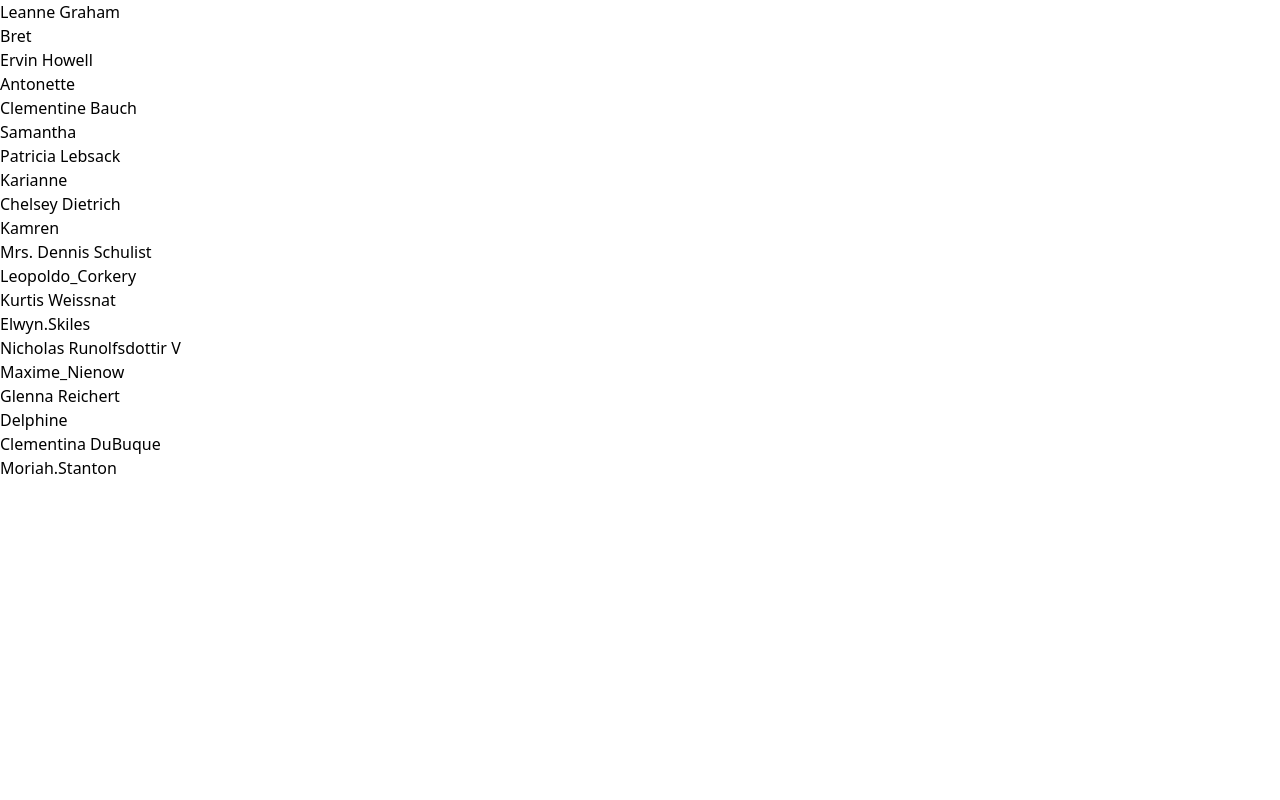
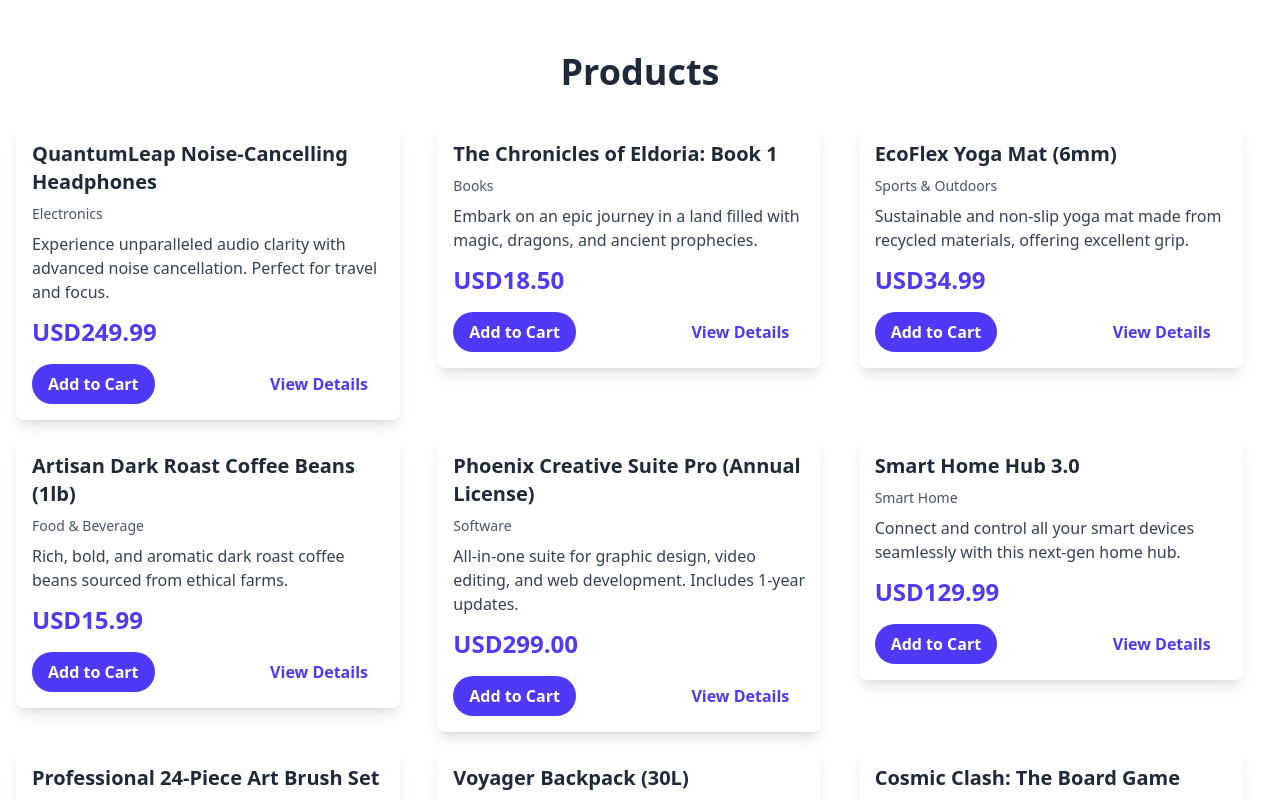
Before and after one commit to gaziakter/react-basic, a React (Vite) app: page / in a window 1280 px wide. Shown: the top 800 px of the page. Built offline with nearby package versions, Linux system fonts and the light colour scheme.

Commit message:
tailwind product

```diff
--- /dev/null
+++ b/public/product.json
@@ -0,0 +1,213 @@
+[
+  {
+    "product_id": "EL001",
+    "name": "QuantumLeap Noise-Cancelling Headphones",
+    "category": "Electronics",
+    "subcategory": "Audio",
+    "price": {
+      "amount": 249.99,
+      "currency": "USD"
+    },
+    "description": "Experience unparalleled audio clarity with advanced noise cancellation. Perfect for travel and focus.",
+    "brand": "SonicWave",
+    "model": "QL-500",
+    "availability": "In Stock",
+    "stock_quantity": 150,
+    "image_urls": [
+      "https://example.com/images/ql500_headphones1.jpg",
+      "https://example.com/images/ql500_headphones2.jpg"
+    ],
+    "specifications": {
+      "connectivity": "Bluetooth 5.2",
+      "battery_life_hours": 30,
+      "color": "Midnight Black"
+    },
+    "average_rating": 4.7,
+    "number_of_reviews": 850
+  },
+  {
+    "product_id": "BK003",
+    "name": "The Chronicles of Eldoria: Book 1",
+    "category": "Books",
+    "subcategory": "Fantasy",
+    "price": {
+      "amount": 18.50,
+      "currency": "USD"
+    },
+    "description": "Embark on an epic journey in a land filled with magic, dragons, and ancient prophecies.",
+    "author": "Lyra Thorne",
+    "publisher": "Mythos Publishing",
+    "publication_date": "2024-03-10",
+    "format": "Hardcover",
+    "pages": 420,
+    "isbn": "978-1-5678-9012-3",
+    "availability": "In Stock",
+    "stock_quantity": 500,
+    "image_urls": [
+      "https://example.com/images/eldoria_book1.jpg"
+    ]
+  },
+  {
+    "product_id": "CL005",
+    "name": "EcoFlex Yoga Mat (6mm)",
+    "category": "Sports & Outdoors",
+    "subcategory": "Fitness Equipment",
+    "price": {
+      "amount": 34.99,
+      "currency": "USD"
+    },
+    "description": "Sustainable and non-slip yoga mat made from recycled materials, offering excellent grip.",
+    "brand": "GreenFit",
+    "material": "Recycled TPE",
+    "dimensions_cm": "183 x 61 x 0.6",
+    "colors_available": ["Ocean Blue", "Forest Green", "Desert Rose"],
+    "availability": "In Stock",
+    "stock_quantity": 200,
+    "image_urls": [
+      "https://example.com/images/yoga_mat_blue.jpg",
+      "https://example.com/images/yoga_mat_green.jpg"
+    ]
+  },
+  {
+    "product_id": "KF002",
+    "name": "Artisan Dark Roast Coffee Beans (1lb)",
+    "category": "Food & Beverage",
+    "subcategory": "Coffee",
+    "price": {
+      "amount": 15.99,
+      "currency": "USD"
+    },
+    "description": "Rich, bold, and aromatic dark roast coffee beans sourced from ethical farms.",
+    "brand": "Morning Glory Roasters",
+    "weight_grams": 454,
+    "roast_level": "Dark",
+    "origin": "Colombia, Brazil",
+    "availability": "In Stock",
+    "stock_quantity": 300,
+    "image_urls": [
+      "https://example.com/images/dark_roast_coffee.jpg"
+    ]
+  },
+  {
+    "product_id": "SF007",
+    "name": "Phoenix Creative Suite Pro (Annual License)",
+    "category": "Software",
+    "subcategory": "Graphic Design",
+    "price": {
+      "amount": 299.00,
+      "currency": "USD"
+    },
+    "description": "All-in-one suite for graphic design, video editing, and web development. Includes 1-year updates.",
+    "brand": "InnoSoft",
+    "license_type": "Annual",
+    "platform": ["Windows", "macOS"],
+    "delivery_method": "Digital Download",
+    "availability": "Available",
+    "image_urls": [
+      "https://example.com/images/phoenix_suite.jpg"
+    ]
+  },
+  {
+    "product_id": "HW010",
+    "name": "Smart Home Hub 3.0",
+    "category": "Smart Home",
+    "subcategory": "Hubs & Controllers",
+    "price": {
+      "amount": 129.99,
+      "currency": "USD"
+    },
+    "description": "Connect and control all your smart devices seamlessly with this next-gen home hub.",
+    "brand": "Connectify",
+    "connectivity": ["Wi-Fi", "Zigbee", "Z-Wave"],
+    "voice_assistant_support": ["Alexa", "Google Assistant"],
+    "availability": "In Stock",
+    "stock_quantity": 90,
+    "image_urls": [
+      "https://example.com/images/smarthome_hub.jpg"
+    ],
+    "warranty_years": 2
+  },
+  {
+    "product_id": "TO001",
+    "name": "Professional 24-Piece Art Brush Set",
+    "category": "Arts & Crafts",
+    "subcategory": "Painting Supplies",
+    "price": {
+      "amount": 45.00,
+      "currency": "USD"
+    },
+    "description": "High-quality synthetic brushes for acrylic, oil, and watercolor painting. Includes a travel case.",
+    "brand": "Masterpiece Tools",
+    "material": "Synthetic Bristles, Wooden Handles",
+    "pieces": 24,
+    "suitability": ["Acrylic", "Oil", "Watercolor"],
+    "availability": "In Stock",
+    "stock_quantity": 180,
+    "image_urls": [
+      "https://example.com/images/art_brush_set.jpg"
+    ]
+  },
+  {
+    "product_id": "BA006",
+    "name": "Voyager Backpack (30L)",
+    "category": "Bags & Luggage",
+    "subcategory": "Backpacks",
+    "price": {
+      "amount": 79.99,
+      "currency": "USD"
+    },
+    "description": "Durable and spacious backpack, perfect for daily commute, hiking, or short trips. Water-resistant.",
+    "brand": "RoamGear",
+    "capacity_liters": 30,
+    "material": "Nylon",
+    "features": ["Laptop Compartment", "Water Bottle Pockets", "Padded Straps"],
+    "colors_available": ["Charcoal Gray", "Olive Green"],
+    "availability": "In Stock",
+    "stock_quantity": 120,
+    "image_urls": [
+      "https://example.com/images/voyager_backpack_gray.jpg"
+    ]
+  },
+  {
+    "product_id": "GA015",
+    "name": "Cosmic Clash: The Board Game",
+    "category": "Games & Toys",
+    "subcategory": "Board Games",
+    "price": {
+      "amount": 39.99,
+      "currency": "USD"
+    },
+    "description": "A strategic board game for 2-4 players, set in a galactic empire. Ages 10+.",
+    "brand": "Tabletop Empires",
+    "min_players": 2,
+    "max_players": 4,
+    "play_time_minutes": "60-90",
+    "age_recommendation": "10+",
+    "availability": "In Stock",
+    "stock_quantity": 75,
+    "image_urls": [
+      "https://example.com/images/cosmic_clash_game.jpg"
+    ]
+  },
+  {
+    "product_id": "SK009",
+    "name": "Organic Almond Butter (No Sugar Added)",
+    "category": "Food & Beverage",
+    "subcategory": "Spreads & Butters",
+    "price": {
+      "amount": 12.49,
+      "currency": "USD"
+    },
+    "description": "Creamy, all-natural organic almond butter with no added sugar or preservatives.",
+    "brand": "Nature's Goodness",
+    "weight_grams": 340,
+    "ingredients": ["Organic Roasted Almonds"],
+    "dietary_info": ["Gluten-Free", "Vegan", "Keto-Friendly"],
+    "availability": "In Stock",
+    "stock_quantity": 250,
+    "image_urls": [
+      "https://example.com/images/almond_butter.jpg"
+    ],
+    "expiration_date": "2026-03-01"
+  }
+]
--- a/src/App.jsx
+++ b/src/App.jsx
@@ -1,18 +1,10 @@
-import React, { useEffect, useState } from 'react'
-import SingleDate from './component/SingleDate';
+import Product from "./components/Products/Product"
 
 const App = () => {
-  const [data, setData] = useState([]);
-
-  useEffect(()=>{
-    fetch('data.json')
-    .then(res => res.json())
-    .then(dataStore =>setData(dataStore))
-  }, []);
 
   return (
     <div>
-    {data.map(allData => <SingleDate key = {allData.id} allData ={allData}></SingleDate>)}
+      <Product></Product>
     </div>
   )
 }
--- a/src/component/SingleDate.jsx
+++ /dev/null
@@ -1,13 +0,0 @@
-import React from 'react'
-
-const SingleDate = ({allData}) => {
-    const {name, username, id} = allData;
-  return (
-    <div>
-    <h2>{name}</h2>
-    <h2>{username}</h2>
-    </div>
-  )
-}
-
-export default SingleDate
--- /dev/null
+++ b/src/components/Products/Product.jsx
@@ -0,0 +1,22 @@
+import React, { useEffect, useState } from 'react'
+import ProductView from './ProductView';
+
+const Product = () => {
+   const [product, setProduct] = useState([]);
+
+   useEffect(() => {
+    fetch('product.json')
+    .then(res => res.json())
+    .then(productData => setProduct(productData))
+   }, [])
+  return (
+    <div className='container mx-auto px-4 pt-5'>
+        <h1 className='text-4xl font-bold text-center text-gray-800 my-8'>Products</h1>
+        <div className='grid grid-cols-3 gap-4'>
+        {product.map(allProduct => <ProductView key={allProduct.id} allProduct={allProduct}></ProductView>)}
+        </div>
+    </div>
+  )
+}
+
+export default Product
--- /dev/null
+++ b/src/components/Products/ProductView.jsx
@@ -0,0 +1,52 @@
+import React from 'react'
+
+const ProductView = ({allProduct}) => {
+  const{name, category, description, price}  = allProduct;
+  return (
+    <div>
+
+
+
+ <div className="max-w-sm rounded-lg overflow-hidden shadow-lg hover:shadow-xl transition-shadow duration-300 bg-white">
+
+      <div className="p-4">
+        <div className="font-bold text-xl mb-2 text-gray-800 line-clamp-2" title={name}>
+          {name}
+        </div>
+        <p className="text-sm text-gray-600 mb-2">{category}</p>
+        <p className="text-gray-700 text-base mb-3 line-clamp-3">
+          {description}
+        </p>
+
+        {/* Price Section */}
+        <div className="flex items-baseline mb-2">
+          {price && (
+            <>
+              <span className="text-2xl font-bold text-indigo-600">
+                {price.currency}{price.amount.toFixed(2)}
+              </span>
+              {/* Add a discount indicator if needed in your JSON */}
+              {/* <span className="ml-2 text-sm text-gray-500 line-through">
+                $300.00
+              </span> */}
+            </>
+          )}
+        </div>
+
+        {/* Call to Action Buttons */}
+        <div className="flex justify-between items-center mt-4">
+          <button className="bg-indigo-600 hover:bg-indigo-700 text-white font-bold py-2 px-4 rounded-full transition-colors duration-200 focus:outline-none focus:ring-2 focus:ring-indigo-500 focus:ring-opacity-50">
+            Add to Cart
+          </button>
+          <button className="text-indigo-600 hover:text-indigo-800 font-semibold py-2 px-4 rounded-full transition-colors duration-200">
+            View Details
+          </button>
+        </div>
+      </div>
+    </div>
+
+    </div>
+  )
+}
+
+export default ProductView
```
